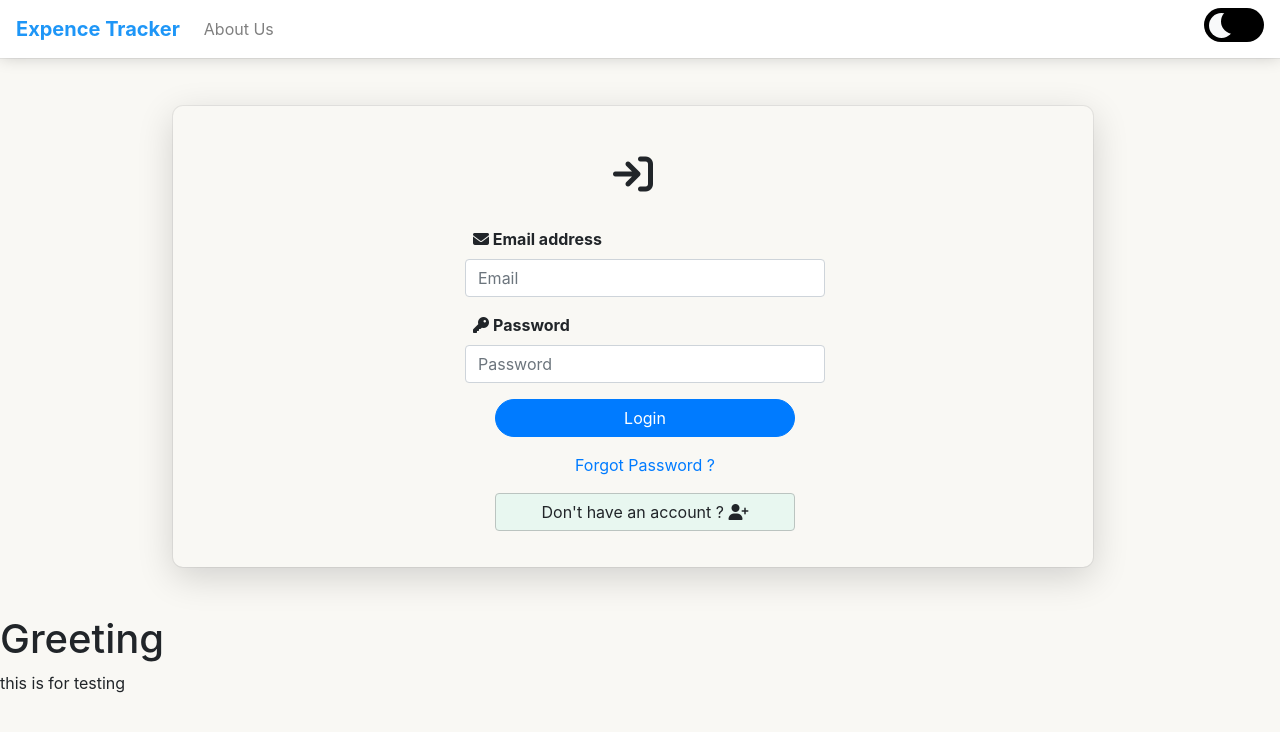
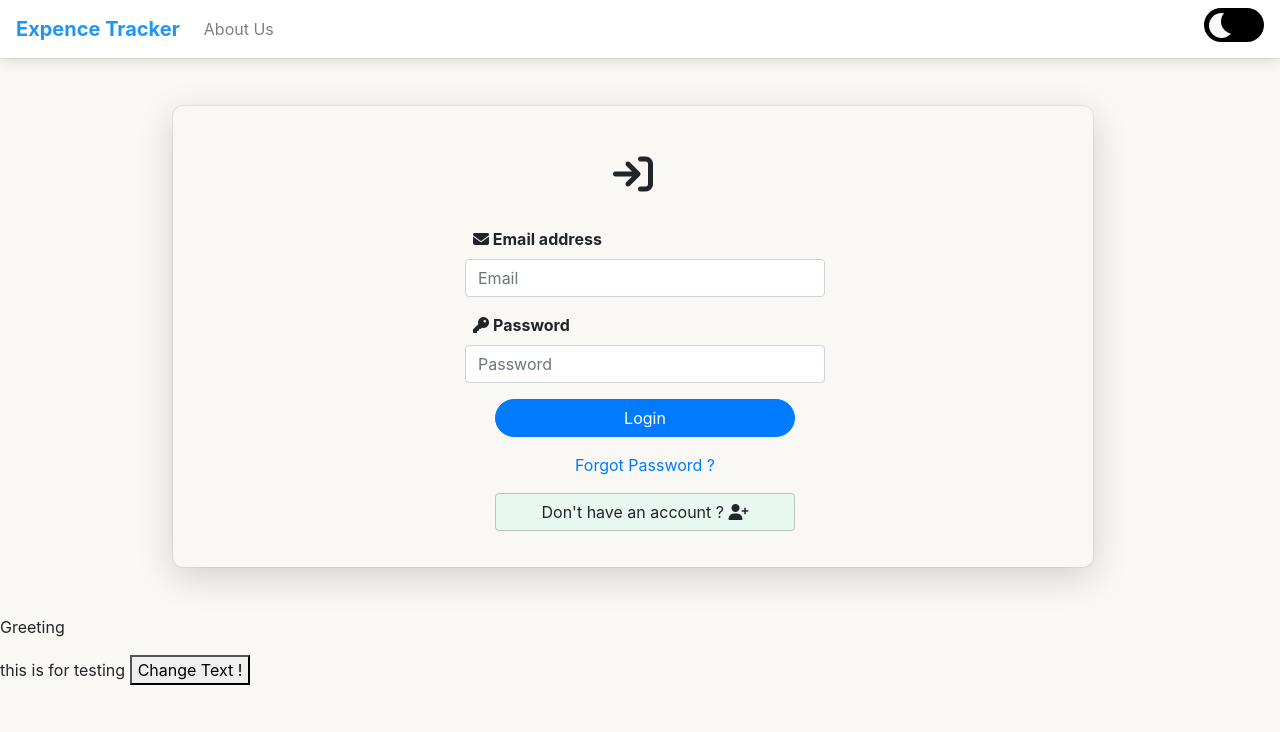
Before and after one commit to shiwani295/expense-tracker-redux, a React (Create React App) app: page / in a window 1280 px wide. Shown: the top 732 px of the page. Built offline with nearby package versions, Linux system fonts and the light colour scheme.

Commit message:
testing User Action

```diff
--- a/src/App.js
+++ b/src/App.js
@@ -34,7 +34,7 @@ function App() {
           )}
           <Route path="*" element="/"></Route>
         </Routes>
-        {/* this is for testing  */}
+        {/* gor testing */}
         <Greeting />
       </div>
     </>
--- a/src/Components/Testing/Greeting.js
+++ b/src/Components/Testing/Greeting.js
@@ -1,10 +1,17 @@
-import React from "react";
+import React, { useState } from "react";
+import Output from "./Output";
+const Greeting = () => {
+  const [changeText, setChangeText] = useState(false);
 
-const Greeting = () => {
+  const ChangeTextHandler = () => {
+    setChangeText(!changeText);
+  };
   return (
     <div>
-      <h1>Greeting</h1>
-      <p>this is for testing </p>
+      <p>Greeting</p>
+      {!changeText && <Output>this is for testing </Output>}
+      {changeText && <Output>Greeting changed</Output>}
+      <button onClick={ChangeTextHandler}>Change Text !</button>
     </div>
   );
 };
--- /dev/null
+++ b/src/Components/Testing/Output.js
@@ -0,0 +1,4 @@
+const Output = (props) => {
+  return <>{props.children}</>;
+};
+export default Output;
```
Also changed, not shown: 1 other file (tests, documents, lock files or other folders).
